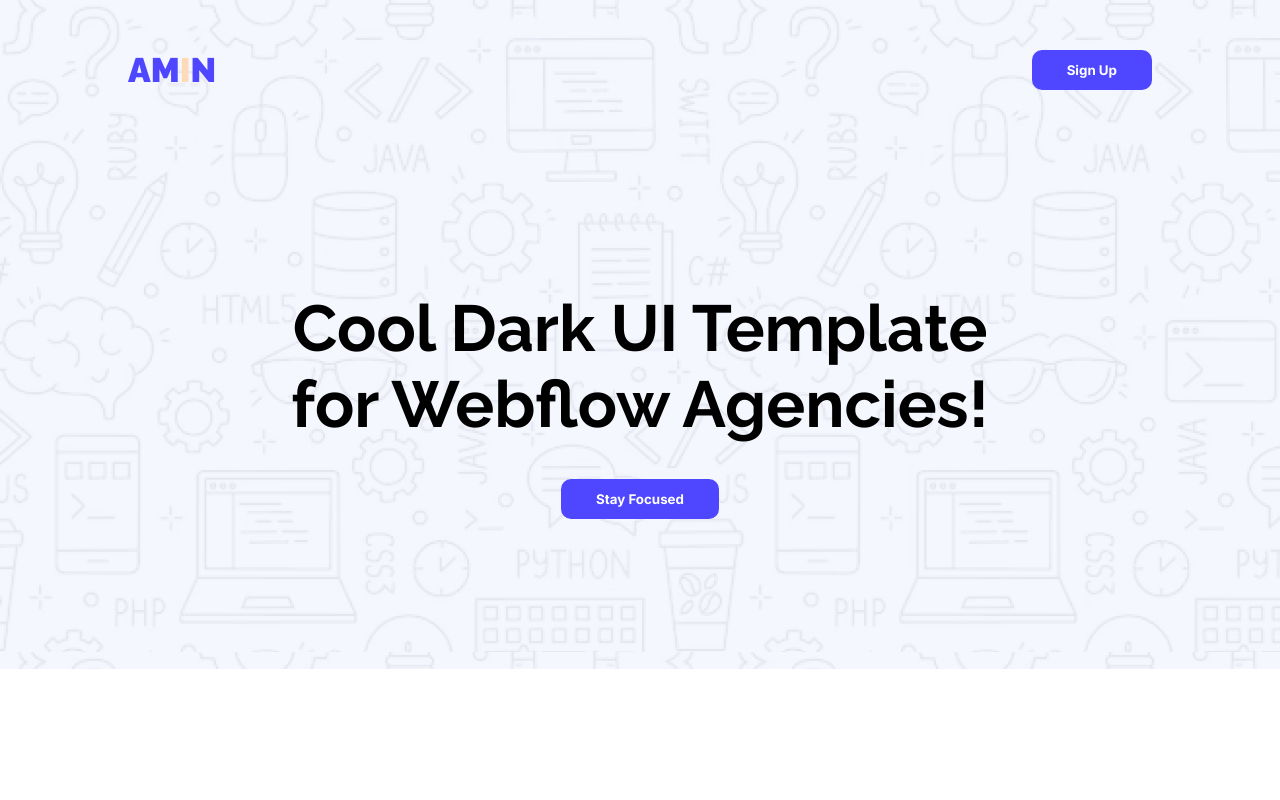
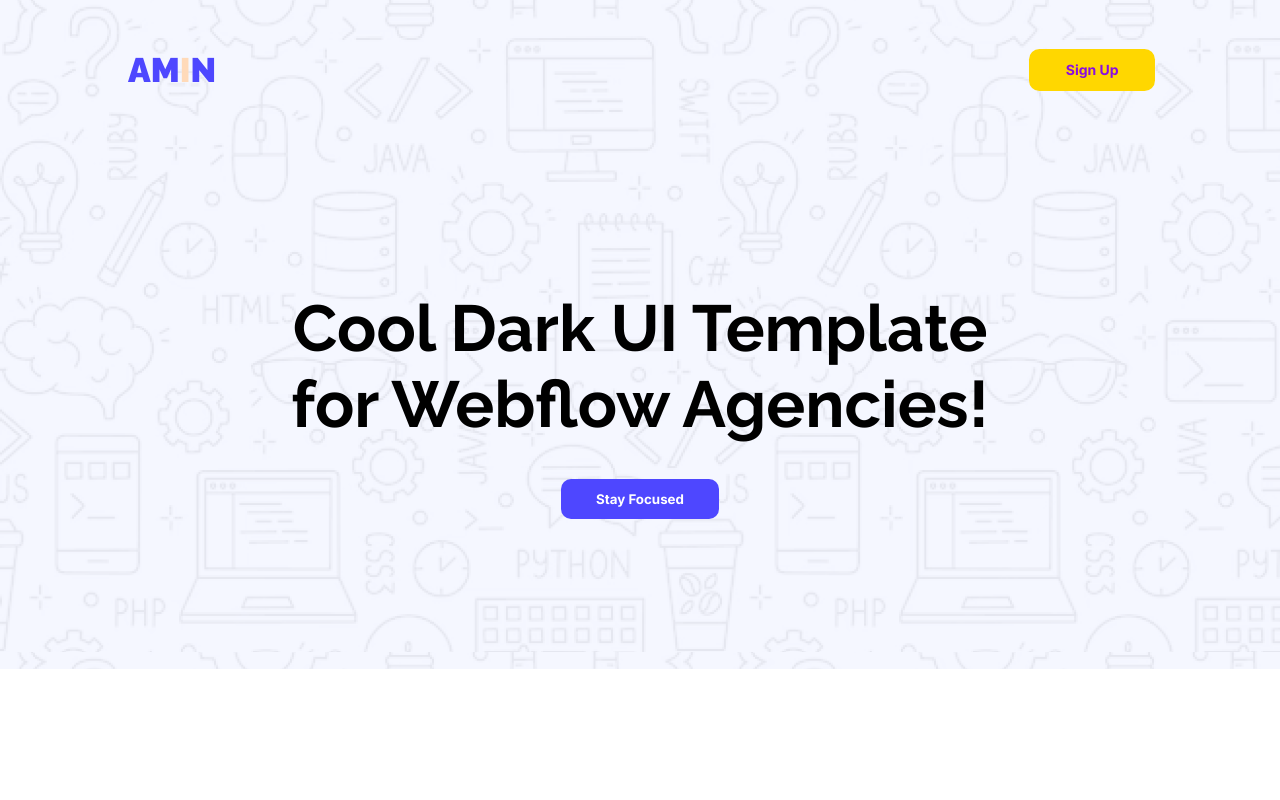
Before and after one commit to Amin-ur-Rahman/PH_assignment_01_third_A, a plain HTML site: page index.html in a window 1280 px wide. In both pictures the pointer is over the button "Sign Up". Shown: the top 800 px of the page. Drawn offline with Linux system fonts and the light colour scheme.

Commit message:
button hover animation/transition added

```diff
--- a/styles/style.css
+++ b/styles/style.css
@@ -39,6 +39,10 @@ html, body{
     font-family: "Inter";
     background-color: #4E47FF;
     color: white;
+    cursor: pointer;
+    transition: background-color 0.5s ease,
+                color 0.5s ease,
+                transform 0.4s ease;
 }
 .i{
     color: peachpuff;
@@ -272,3 +276,11 @@ nav{
   .web-links a:hover{
     color: rgb(232, 191, 154);
   }
+
+  /* ---------button: hover animation---------- */
+
+  .primary-btn:hover{
+    background-color:#FFD700;
+    color: #890ee1;
+    transform: scale(1.05);
+  }
```
